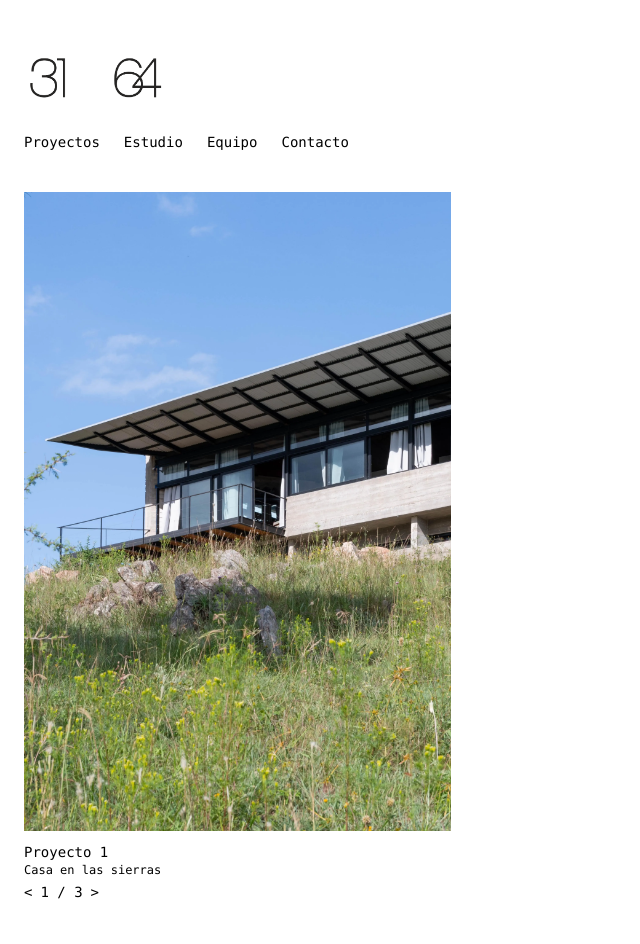
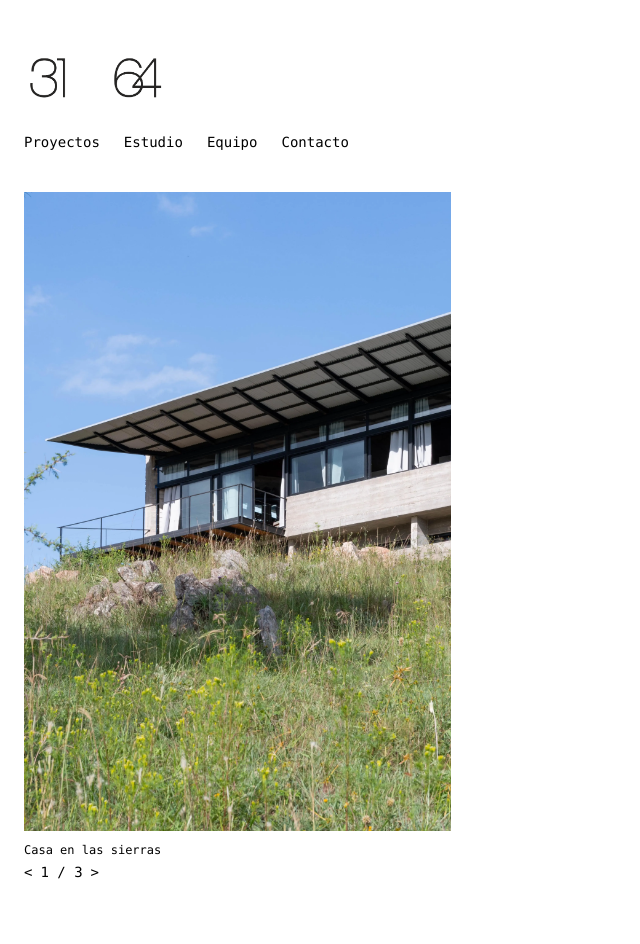
Before and after one commit to lalipognante/portfolio-3164-estudio, a Next.js app: page / in a window 1280 px wide. Shown: the top 944 px of the page, without its empty margins (0-640 px from the left). Built offline with nearby package versions, Linux system fonts and the light colour scheme.

Commit message:
Update page.tsx

```diff
--- a/app/page.tsx
+++ b/app/page.tsx
@@ -49,7 +49,6 @@ function Proyecto({
       </div>
 
       <div className="description-container mt-2 text-sm w-full md:w-1/2">
-        <div>{titulo}</div>
         <p className="text-xs font-mono">{descripcion}</p>
         {imagenes.length > 1 && (
           <div className="flex justify-start gap-2 mt-1">
```
